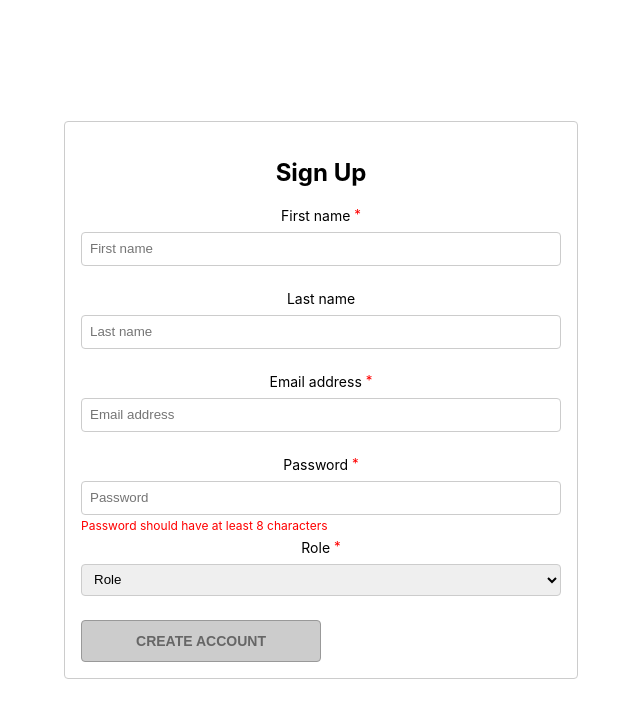
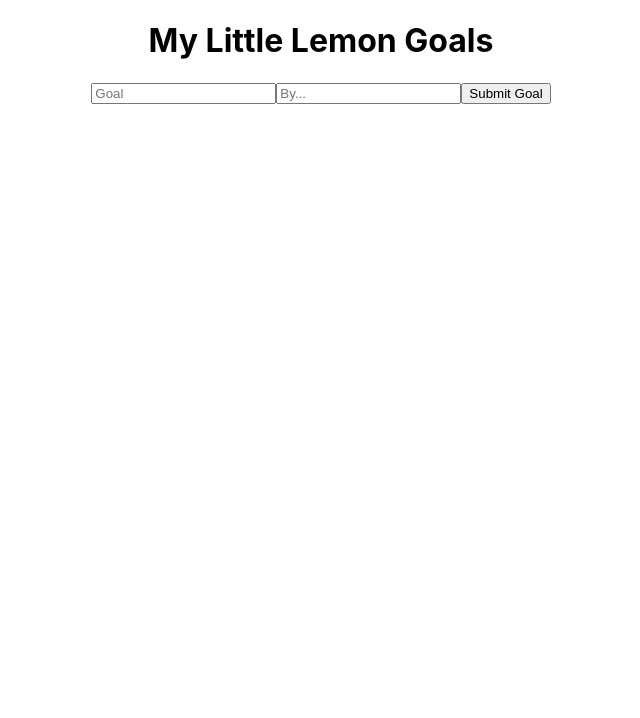
Before and after one commit to keenanbernard/Advanced-React-Labs, a React (Create React App) app: page / in a window 1280 px wide. Shown: the top 718 px of the page, without its empty margins (319-959 px from the left). Built offline with nearby package versions, Linux system fonts and the light colour scheme.

Commit message:
Week 2 - Completed Goals Form

```diff
--- a/src/App.js
+++ b/src/App.js
@@ -1,11 +1,11 @@
 import './App.css';
-import RFORM from "./Components/Week 1/Lab 3 - Registration Form/RFORM";
+import Goals from "./Components/Week 2/Lab 1 - useState Hook/GoalForm";
 
 
 function App() {
   return (
     <div className="App">
-      <RFORM />
+      <Goals />
     </div>
   );
 }
--- /dev/null
+++ b/src/Components/Week 2/Lab 1 - useState Hook/GoalForm.js
@@ -0,0 +1,55 @@
+import React, {useState} from 'react';
+
+const GoalForm = (props) => {
+  const [formData, setFormData] = useState({goal: "", by: ""});
+
+  const changeHandler= (e) =>{
+    setFormData({...formData, [e.target.name]: e.target.value})
+  }
+
+  const submitHandler = (e) =>{
+    e.preventDefault();
+    props.onAdd(formData);
+    setFormData({goal: "", by: ""});
+  };
+
+  return (
+    <>
+      <h1>My Little Lemon Goals</h1>
+      <form onSubmit={submitHandler}>
+        <input type="text" name="goal" placeholder="Goal" value={formData.goal} onChange={changeHandler} />
+        <input type="text" name="by" placeholder="By..." value={formData.by} onChange={changeHandler} />
+        <button>Submit Goal</button>
+      </form>
+    </>
+  )
+
+}
+
+const ListOfGoals = (props) =>{
+  return(
+    <ul>
+      {props.allGoals.map((g) => (
+        <li key={g.goal}>
+          <span>My goal is to {g.goal}, by {g.by}</span>
+        </li>
+      ))}
+    </ul>
+  )
+}
+
+const Goals = () =>{
+  const [allGoals, setAllGoals] = useState([]);
+
+  const addGoal = (goal) => { setAllGoals([...allGoals, goal]);}
+
+  return(
+    <div>
+      <GoalForm onAdd={addGoal} />
+      <ListOfGoals allGoals={allGoals} />
+    </div>
+  )
+
+}
+
+export default Goals;
```
